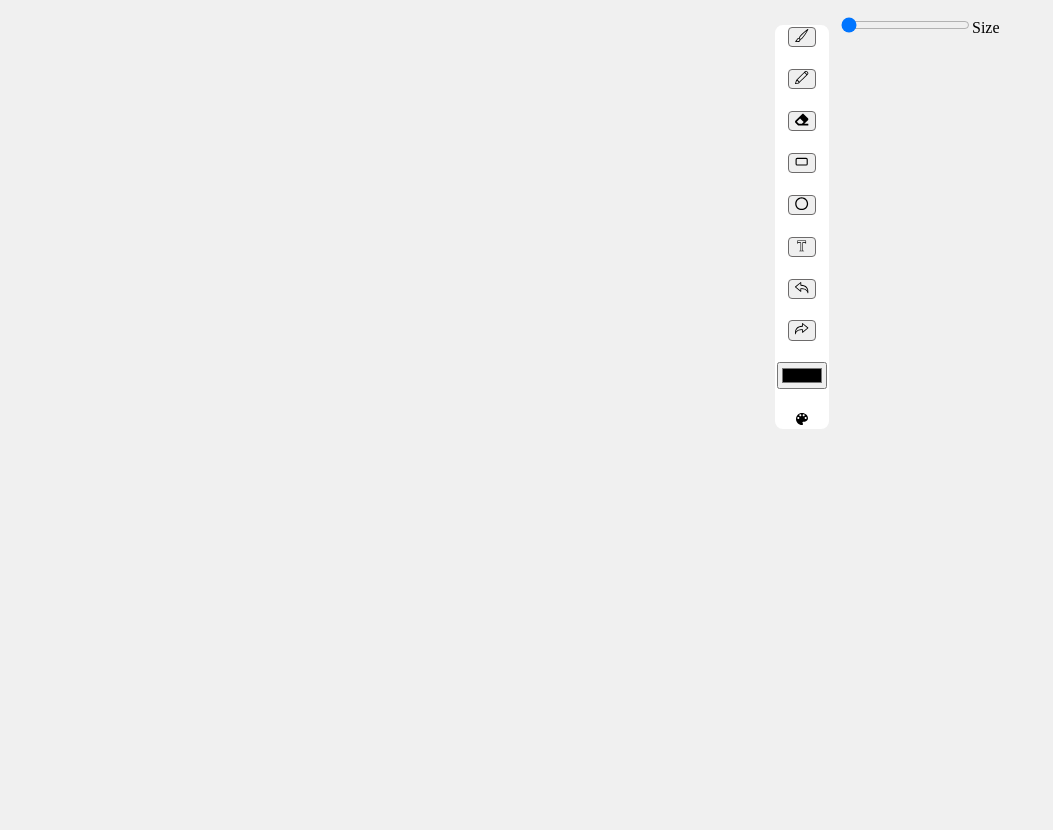
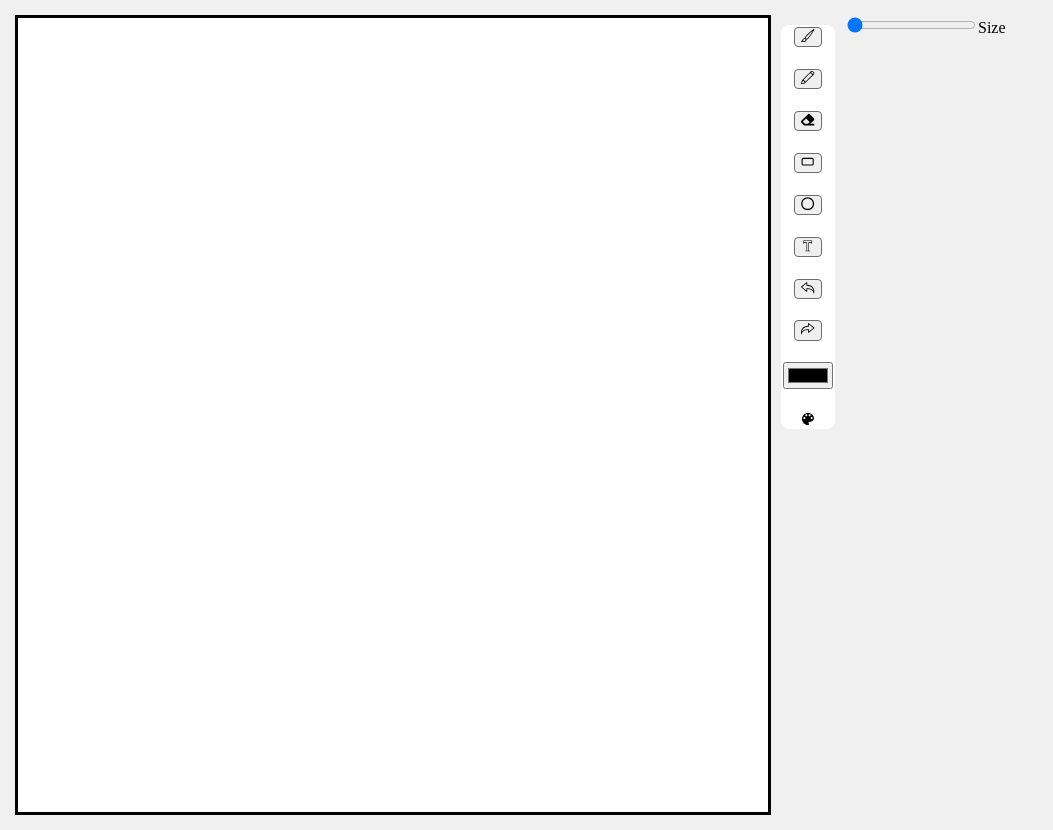
Before and after one commit to Dhananjay-3270/Paywize_Assignment, a React (Vite) app in the folder Draw/: page / in a window 1280 px wide. Shown: the top 830 px of the page, without its empty margins (0-1053 px from the left). Built offline with nearby package versions, Linux system fonts and the light colour scheme.

Commit message:
Inialized canvas and fixed toolslice

```diff
--- a/Draw/src/Components/Canvas.jsx
+++ b/Draw/src/Components/Canvas.jsx
@@ -7,6 +7,23 @@ const Canvas = () => {
     const canvasRef = useRef(null);
     const contextRef = useRef(null);
     const [isDrawing, setDrawing] = useState(false);
+    const dispatch = useDispatch();
+    const actions = useSelector((state) => state.canvas.actions);
+    const bactions = useSelector((state) => state.canvas.brushactions);
+    const currentTool = useSelector((state) => state.tool.currentTool);
+    const color = useSelector((state) => state.tool.color);
+    const brushSize = useSelector((state) => state.tool.brushSize);
+    const [startPos, setStartPos] = useState({ x: 0, y: 0 });
+
+    const initCanvas = () => {
+
+        const canvas = canvasRef.current;
+        const context = canvas.getContext("2d");
+        context.strokeStyle = color;
+        context.lineWidth = brushSize;
+        contextRef.current = context;
+      };
+
   const handleMouseDown = () => {};
 
   const handleMouseMove = () => {};
--- a/Draw/src/Components/Canvas.module.css
+++ b/Draw/src/Components/Canvas.module.css
@@ -0,0 +1,10 @@
+.canvas {
+    cursor: pointer;
+    border: solid 3px black;
+    background-color: white;
+  }
+  .canvasdrawing {
+    cursor: pointer;
+    border: solid 3px rgb(8, 169, 198);
+    background-color: white;
+  }
```
